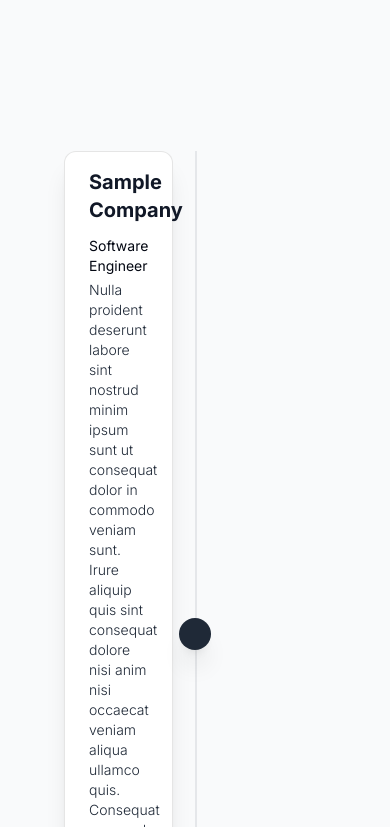
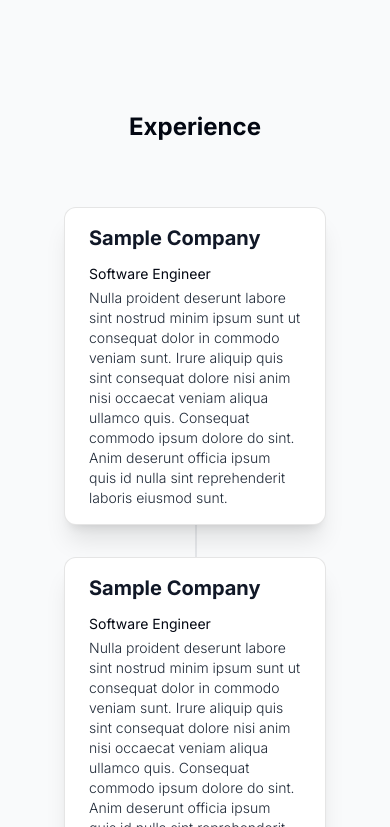
Before and after one commit to mocruslan/homepage-personal, a Next.js app: page /about in a window 390 px wide. Shown: the part 1237-2064 px from the top of the page. Built offline with nearby package versions, Linux system fonts and the light colour scheme; no server answers.

Commit message:
6-implement-basic-design-in-the-about-page
- Updated timeline styling to support mobile devices

```diff
--- a/components/page/about/CareerTimeline.tsx
+++ b/components/page/about/CareerTimeline.tsx
@@ -3,7 +3,11 @@ import {Timeline} from "@/components/shared/Timeline";
 
 export const CareerTimeline = () => {
     return (
-        <section className="container mb-24 sm:mb-0 md:flex-row">
+        <section className="container mb-24 text-center sm:mb-0 md:flex-row">
+            <h2 className="text-2xl text-center font-bold align-baseline mb-6">
+                Experience
+            </h2>
+
             <Timeline items={careerTimelineItems}/>
         </section>
     );
--- a/components/shared/Timeline.tsx
+++ b/components/shared/Timeline.tsx
@@ -31,18 +31,18 @@ interface TimelineProps {
 const TimelineBox = (props: TimelineItemProps) => {
     return (
         <div className={cn(
-            "flex items-center justify-between mb-8 w-full text-left",
-            {"flex-row-reverse" : props.sidePosition === "left"},
-            {"flex-row" : props.sidePosition === "right"},
+            "mb-8 w-full text-left sm:flex sm:items-center sm:justify-between",
+            {"sm:flex-row-reverse" : props.sidePosition === "left"},
+            {"sm:flex-row" : props.sidePosition === "right"},
         )}
         >
-            <div className="order-1 w-5/12"></div>
+            <div className="order-1 w-5/12 hidden sm:block"></div>
 
-            <div className="flex items-center justify-center order-1 z-20 bg-gray-800 shadow-xl w-8 h-8 rounded-full">
+            <div className="bg-gray-800 shadow-xl w-8 h-8 rounded-full hidden sm:flex sm:items-center sm:justify-center sm:order-1">
                 <div className="mx-auto font-semibold text-lg text-white"></div>
             </div>
 
-            <div className="order-1 bg-white border border-black/[0.1] rounded-xl shadow-xl w-5/12 px-6 py-4 hover:scale-105 hover:bg-gray-100 transition">
+            <div className="bg-white border border-black/[0.1] rounded-xl shadow-xl px-6 py-4 sm:w-5/12 sm:order-1 hover:scale-105 hover:bg-gray-100 transition">
                 <h3 className="mb-3 font-bold text-gray-900 text-xl">{props.title}</h3>
                 <h4 className="mb-1 font-normal text-gray-850 text-sm">{props.role}</h4>
 
@@ -59,7 +59,7 @@ const CenterLine = () => {
             whileInView={{opacity: 1}}
             viewport={{once: true}}
 
-            className="absolute border border-gray-700/10 h-full left-1/2"
+            className="absolute border border-gray-700/10 h-full left-1/2 sm:block"
         />
     );
 }
@@ -80,6 +80,8 @@ export const Timeline = (props: TimelineProps) => {
                             whileInView="animate"
                             viewport={{once: true}}
                             custom={index}
+
+                            className="relative z-10"
                         >
                             <TimelineBox
                                 title={item.title}
```
